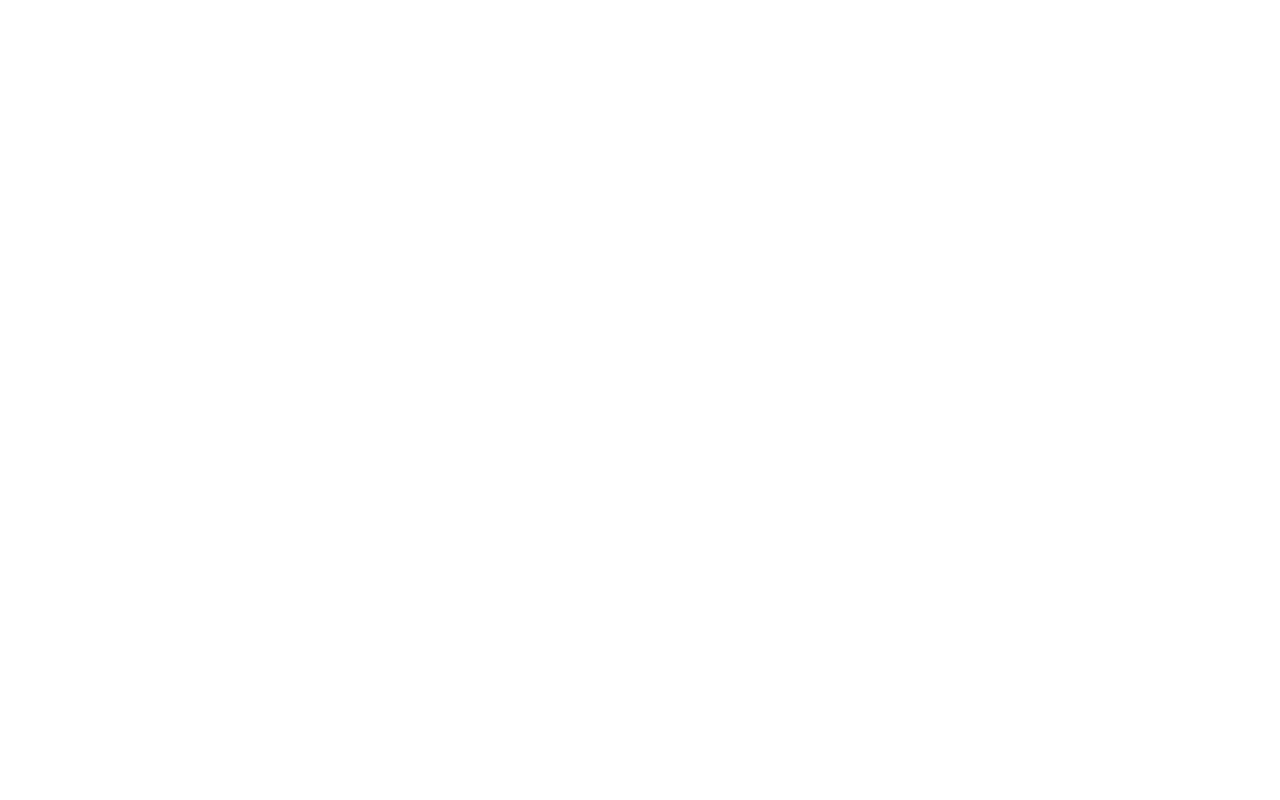
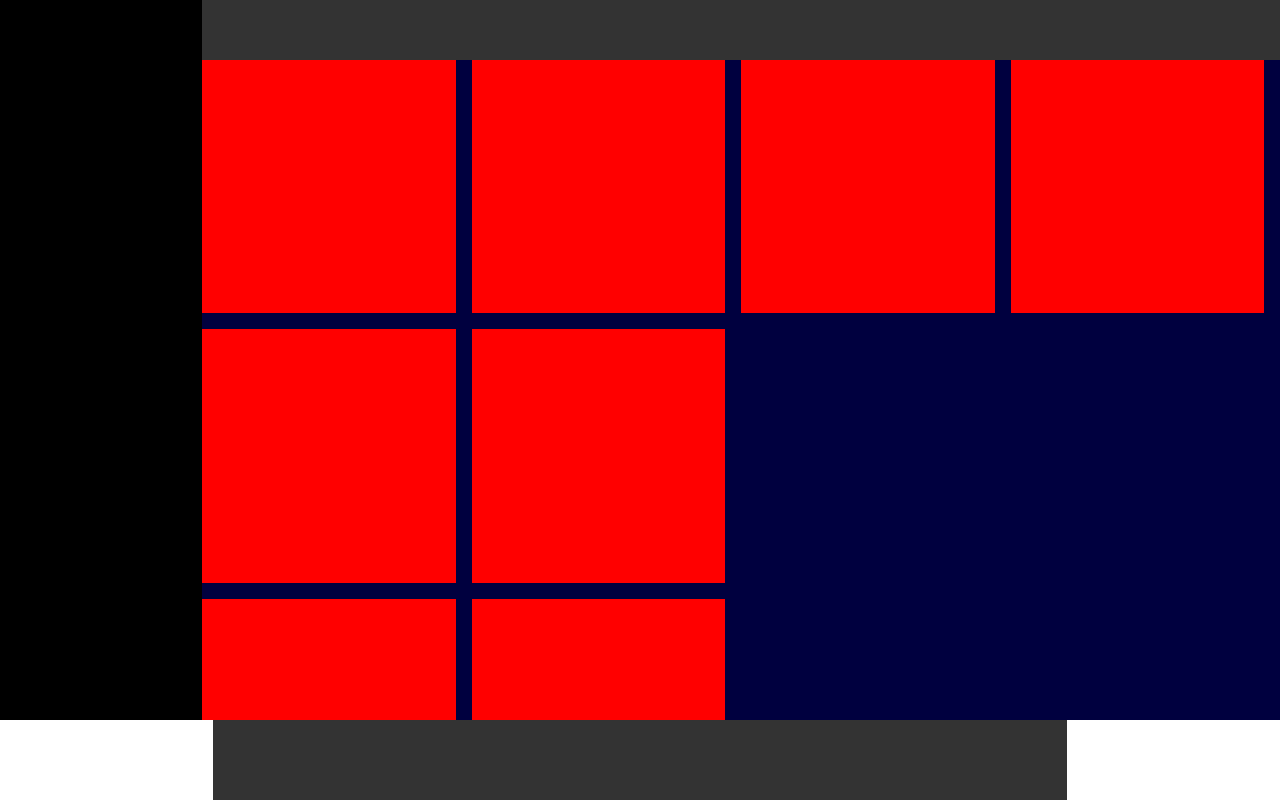
Before and after one commit to Matteogatto94/html-css-spotifyweb, a plain HTML site: page index.html in a window 1280 px wide. Drawn offline with Linux system fonts and the light colour scheme.

Commit message:
creazione struttura a blocchi

```diff
--- a/assets/css/style.css
+++ b/assets/css/style.css
@@ -3,3 +3,109 @@
     padding: 0;
     box-sizing: border-box;
 }
+
+:root {
+    --darker: #000;
+    --dark: #333;
+    --dark-blue: rgb(0, 0, 63);
+    --nav-mobile: 50px;
+    --nav-wide: 240px;
+}
+
+.wrapper {
+    height: 100vh;
+}
+
+.top {
+    height: calc(100vh - 80px);
+    background-color: var(--dark-blue);
+    display: flex;
+}
+
+.player {
+    height: 80px;
+    background-color: var(--dark);
+
+}
+
+
+
+.sidebar {
+    width: var(--nav-mobile);
+    background-color: var(--darker);
+    height: 100%;
+}
+
+.content {
+    width: 100%;
+    height: 100%;
+}
+
+.row {
+    display: flex;
+    flex-wrap: wrap;
+    gap: 1rem;
+    margin-bottom: 1rem;
+}
+
+.upgrade {
+    height: 60px;
+    background-color: var(--dark);
+    text-align: end;
+}
+
+.album {
+    width: calc(100% / 2 - 1rem);
+    aspect-ratio: 1 / 1;
+}
+
+.debug .album {
+    background-color: red;
+}
+
+.container {
+    max-width: 1440px;
+}
+
+.music {
+    overflow-y: auto;
+    height: calc(100% - 60px);
+}
+
+.player {
+    display: flex;
+}
+
+.player .album_details,
+.player .audio {
+    flex-grow: 1;
+}
+
+.player .controls {
+    flex-grow: 4;
+}
+
+.debug .album_details,
+.debug .audio {
+    background-color: white;
+}
+
+@media screen and (min-width: 568px) {
+    .sidebar {
+        width: var(--nav-wide);
+    }
+}
+
+@media screen and (min-width: 768px) {
+    .album {
+        width: calc(100% / 4 - 1rem);
+        ;
+    }
+}
+
+@media screen and (min-width: 1440px) {
+    .album {
+        width: calc(100% / 6 - 1rem);
+        ;
+    }
+}
--- a/index.html
+++ b/index.html
@@ -7,7 +7,43 @@
     <title>Spotify Web App</title>
     <link rel="stylesheet" href="./assets/css/style.css">
 </head>
-<body>
+<body class="debug">
+
+    <div class="wrapper">
+        <div class="top">
+            <div class="sidebar"></div>
+            <div class="content">
+                <div class="upgrade"></div>
+                <div class="music">
+                    <div class="container">
+                        <div class="row">
+                            <div class="album"></div>
+                            <div class="album"></div>
+                            <div class="album"></div>
+                            <div class="album"></div>
+                            <div class="album"></div>
+                            <div class="album"></div>
+
+                        </div>
+                        <div class="row">
+                            <div class="album"></div>
+                            <div class="album"></div>
+                        </div>
+                        <div class="row">
+                            <div class="album"></div>
+                            <div class="album"></div>
+                        </div>
+                    </div>
+                </div>
+            </div>
+        </div>
+        <div class="player">
+            <div class="album_details"></div>
+            <div class="controls"></div>
+            <div class="audio"></div>
+        </div>
+    </div>
 
 </body>
+
 </html>
```
